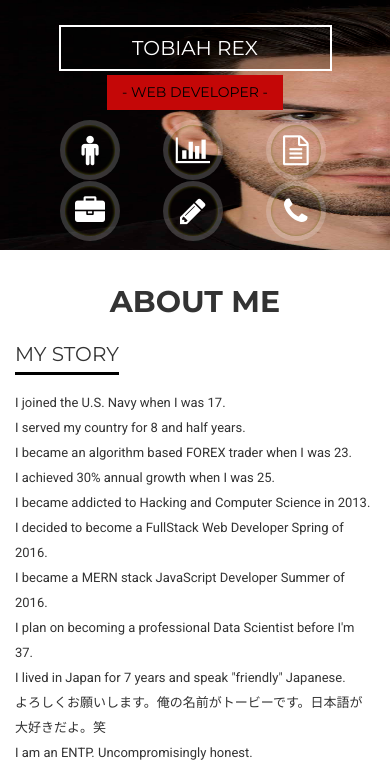
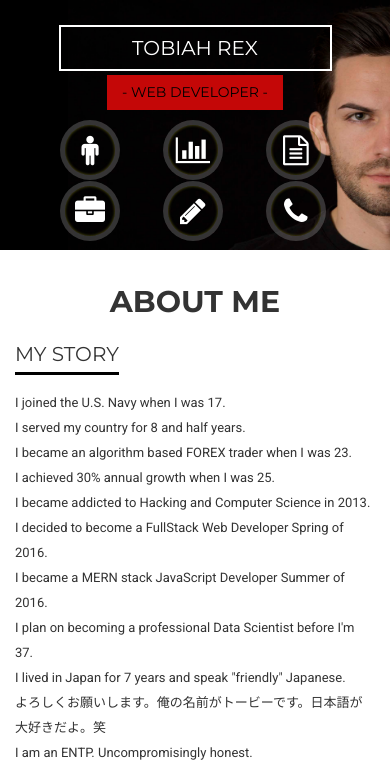
Before and after one commit to TobiahRex/pwReact, a plain HTML site: page index.html in a window 390 px wide. Shown: the top 782 px of the page. Drawn offline with Linux system fonts and the light colour scheme; a script that the page names is missing; files whose address does not match are found by name.

Commit message:
adjusted mobile screen with

```diff
--- a/css/style.css
+++ b/css/style.css
@@ -2150,6 +2150,7 @@ form.contact_form {
 @media screen and (max-width: 414px) {
 	.header img {
 		height: 250px;
+		width: 322px;
 	}
 	.header h1 {
 		padding: 10px 0;
```
